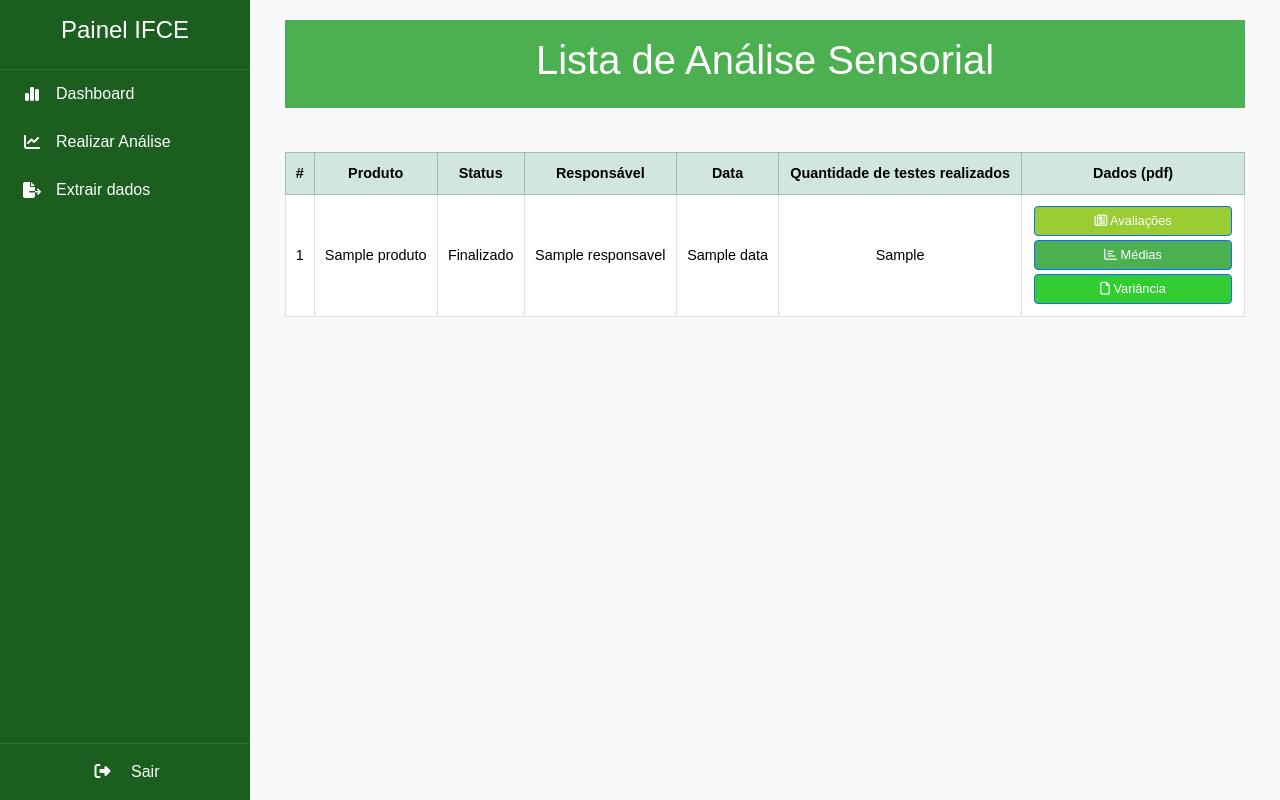
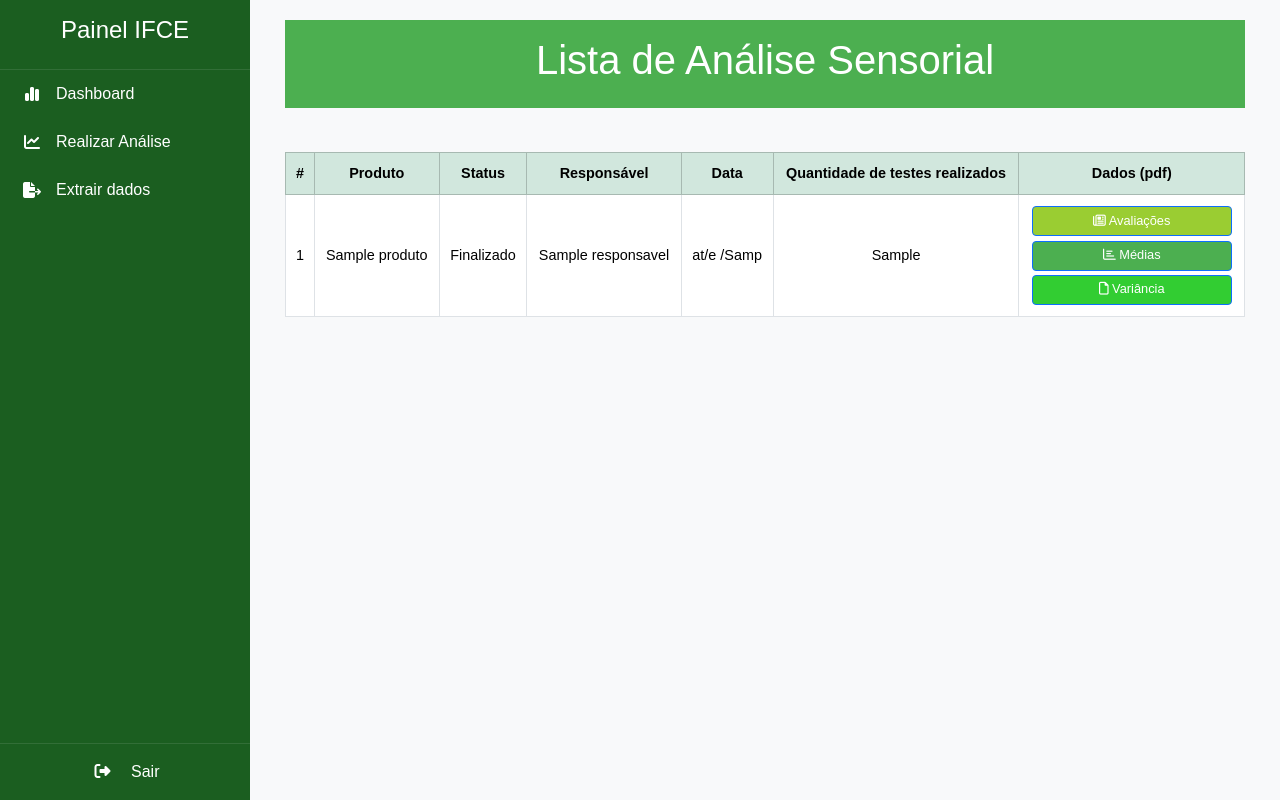
Before and after one commit to antonio-jose-fernandes/Analise_sensorial_2025.2, a Python web app: template templates/usuario_aluno/extrair_dados_analise.html in a window 1280 px wide. Run offline with Jinja, Linux system fonts and the light colour scheme; the template is opened without the code that fills it: most values are stand-ins (such as "Sample title", 1, 10 or a date in 2020).

Commit message:
correcao data

```diff
--- a/templates/analises/extrair_dados_analise.html
+++ b/templates/analises/extrair_dados_analise.html
@@ -104,7 +104,7 @@
                 <td>{{ analise.produto }}</td>
                 <td>{{ analise.status }}</td>
                 <td class="d-none d-md-table-cell">{{ analise.responsavel.nome if analise.responsavel else 'Nenhum' }}</td>
-                <td class="d-none d-md-table-cell">{{ analise.data }}</td>
+                <td class="d-none d-md-table-cell">{{  analise.data[8:10] }}/{{ analise.data[5:7] }}/{{ analise.data[0:4] }}</td>
                 <td class="d-none d-md-table-cell">{{ analise.quantidade_avaliacoes }}</td>
                 <td class="actions">
                    <div class="d-flex justify-content-center gap-1">
--- a/templates/usuario_aluno/extrair_dados_analise.html
+++ b/templates/usuario_aluno/extrair_dados_analise.html
@@ -60,7 +60,7 @@
                 <td>{{ analise.produto }}</td>
                 <td>{{ analise.status }}</td>
                 <td class="d-none d-md-table-cell">{{ analise.responsavel.nome if analise.responsavel else 'Nenhum' }}</td>
-                <td class="d-none d-md-table-cell">{{ analise.data }}</td>
+                <td class="d-none d-md-table-cell">{{  analise.data[8:10] }}/{{ analise.data[5:7] }}/{{ analise.data[0:4] }}</td>
                 <td class="d-none d-md-table-cell">{{ analise.quantidade_avaliacoes }}</td>
                 <td class="actions">
                    <div class="d-flex justify-content-center gap-1">
```
